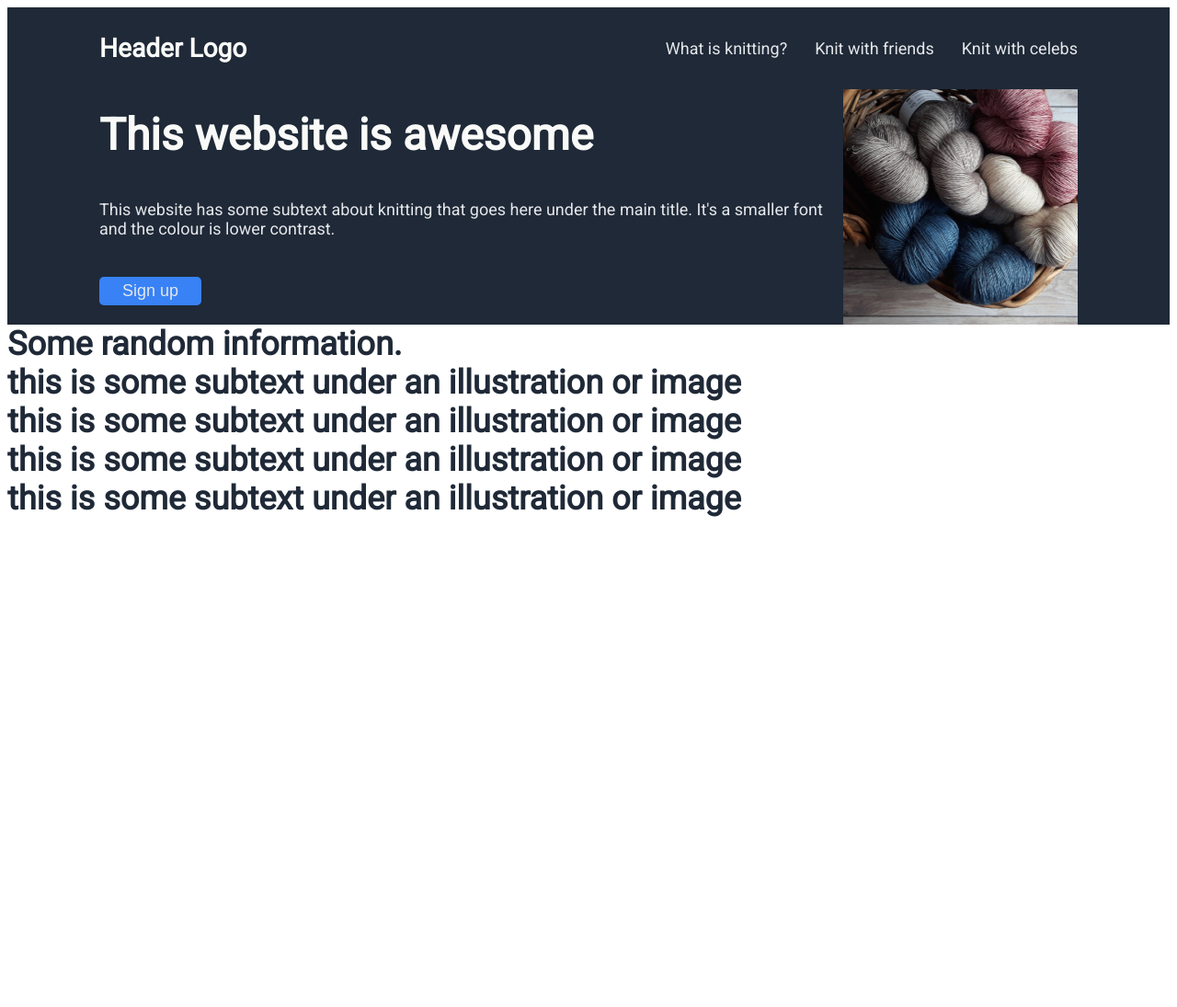
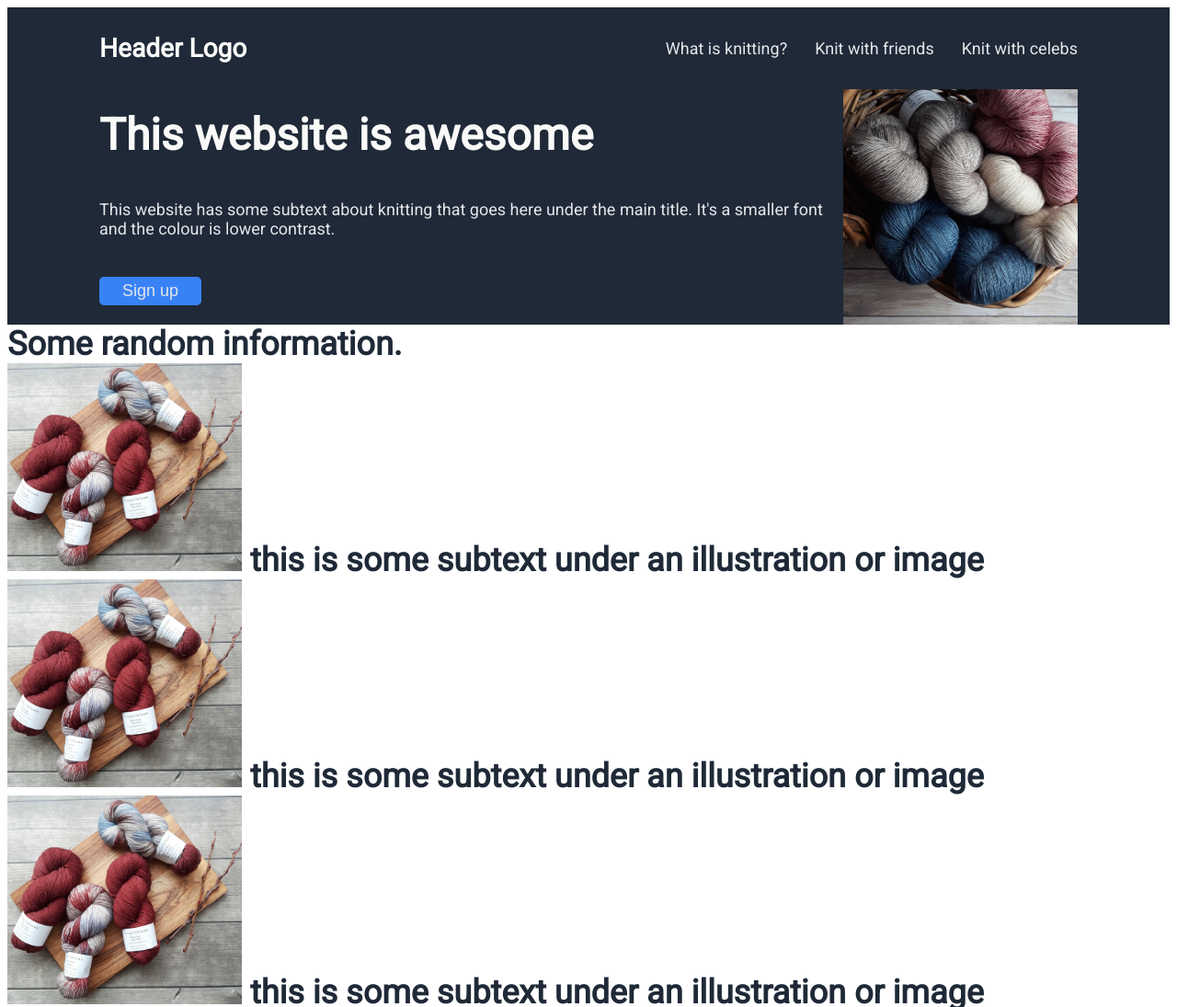
Before and after one commit to NucyLoodle/landing-page, a plain HTML site: page index.html in a window 1280 px wide. Shown: the top 1095 px of the page at 92% size. Before the commit the page ends 800 px from the top, so only its background shows below. Drawn offline with Linux system fonts and the light colour scheme.

Commit message:
Insert images

```diff
--- a/index.html
+++ b/index.html
@@ -44,10 +44,25 @@
 
             <div class="information">
 
-            <div class="card">this is some subtext under an illustration or image</div>
-            <div class="card">this is some subtext under an illustration or image</div>
-            <div class="card">this is some subtext under an illustration or image</div>
-            <div class="card">this is some subtext under an illustration or image</div>
+                <div class="card">
+                    <img src="images/knitting2.jpg" alt ="More lovely wool">
+                    this is some subtext under an illustration or image
+                </div>
+
+                <div class="card">
+                    <img src="images/knitting2.jpg" alt ="More lovely wool">
+                    this is some subtext under an illustration or image
+                </div>
+
+                <div class="card">
+                    <img src="images/knitting2.jpg" alt ="More lovely wool">
+                    this is some subtext under an illustration or image
+                </div>
+
+                <div class="card">
+                    <img src="images/knitting2.jpg" alt ="More lovely wool">
+                    this is some subtext under an illustration or image
+                </div>
 
             </div>
 
```
Also changed, not shown: images/knitting2.jpg (added).
